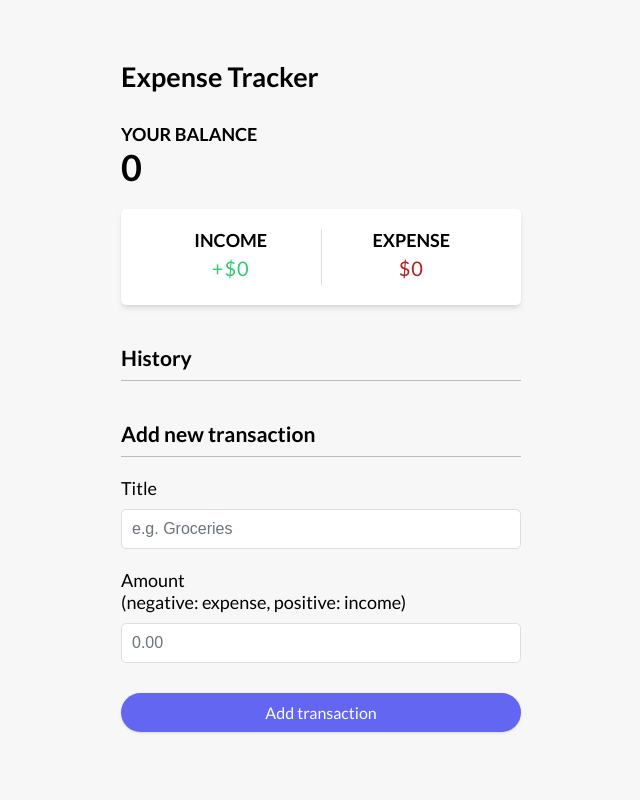
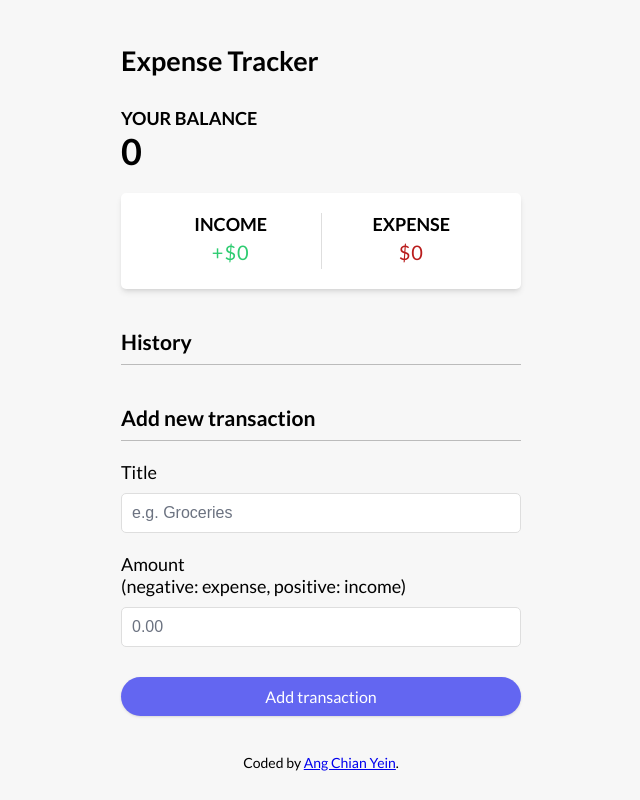
Before and after one commit to acyein/vue-expense-tracker, a Vue app: page / in a window 1280 px wide. Shown: the whole page, without its empty margins (319-959 px from the left). Built offline with nearby package versions, Linux system fonts and the light colour scheme.

Commit message:
feat(footer)

```diff
--- a/src/App.vue
+++ b/src/App.vue
@@ -6,10 +6,12 @@
 		<TransactionList :transactions="transactions" @transactionDeleted="handleTransactionDeleted" />
 		<AddTransaction @transactionSubmitted="handleTransactionSubmitted" />
 	</div>
+	<Footer />
 </template>
 
 <script setup>
 import Header from './components/Header.vue';
+import Footer from './components/Footer.vue';
 import Balance from './components/Balance.vue';
 import IncomeExpenses from './components/IncomeExpenses.vue';
 import TransactionList from './components/TransactionList.vue';
--- a/src/assets/style.css
+++ b/src/assets/style.css
@@ -175,6 +175,14 @@ button {
 	opacity: 1;
 }
 
+footer {
+	font-size: 14px;
+	text-align: center;
+	width: 100%;
+	margin-top: 1rem;
+	padding: .5rem 0;
+}
+
 @media (min-width: 640px) {
 	.container {
 		width: 400px;
--- /dev/null
+++ b/src/components/Footer.vue
@@ -0,0 +1,5 @@
+<template>
+  <footer>
+    Coded by <a href="https://github.com/acyein" target="_blank">Ang Chian Yein</a>.
+  </footer>
+</template>
```
